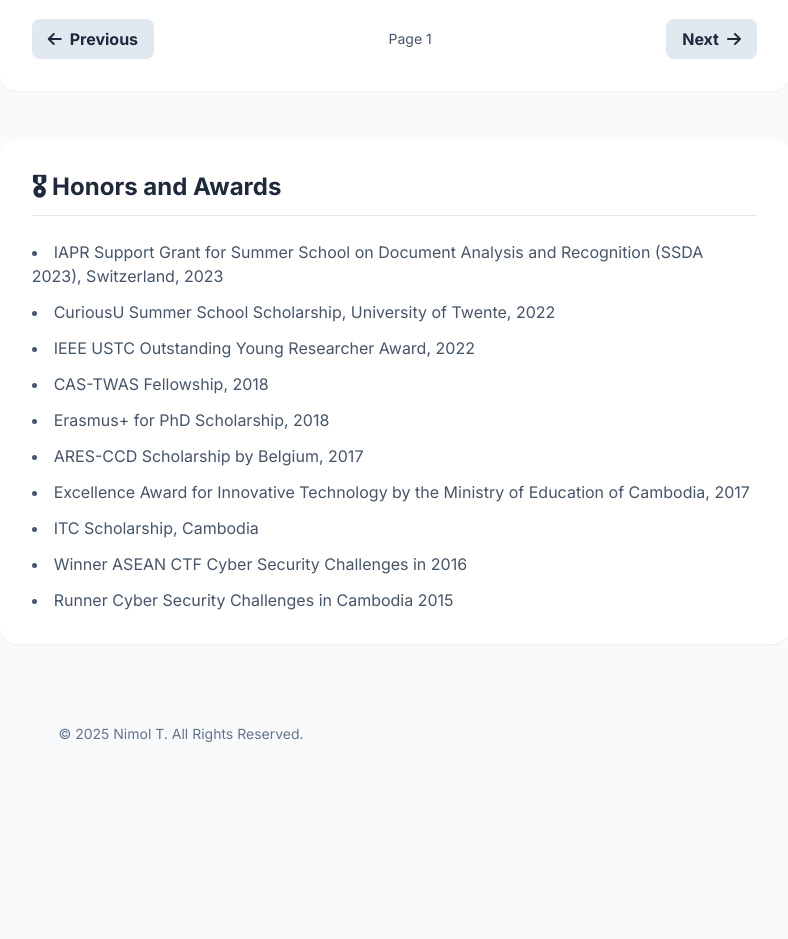
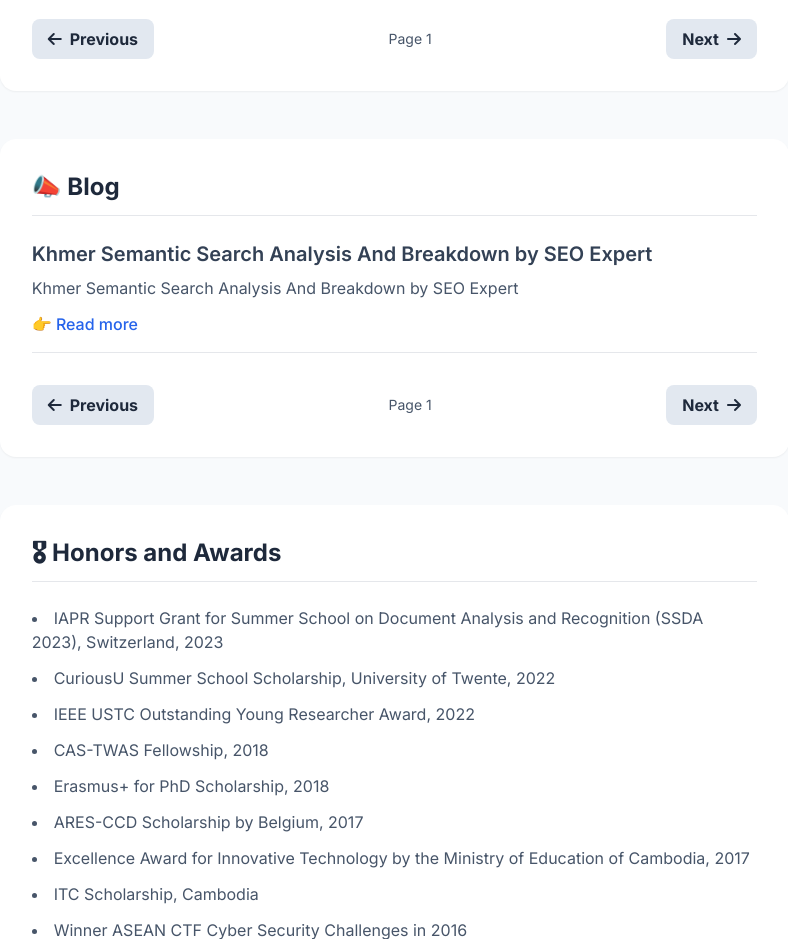
Before and after one commit to ruiSJU111/ruisju111.github.io, a plain HTML site: page index.html in a window 1280 px wide. Shown: the part 4240-5179 px from the top of the page, without its empty margins (459-1247 px from the left). Before the commit the page ends 5016 px from the top, so only its background shows below. Drawn offline with nearby package versions, Linux system fonts and the light colour scheme.

Commit message:
Update index.html

```diff
--- a/index.html
+++ b/index.html
@@ -397,7 +397,48 @@
         </button>
     </div>
 </section>
+<!-- Blog Section -->
+<section id="blog" class="bg-white p-8 rounded-2xl shadow-sm">
+    <h2 class="text-2xl font-bold text-slate-800 mb-6 border-b pb-3">📣 Blog</h2>
 
+    <div class="space-y-6">
+        <!-- Post -->
+        <article class="border-b pb-4">
+            <h3 class="text-xl font-semibold text-slate-700">Khmer Semantic Search Analysis And Breakdown by SEO Expert</h3>
+            <p class="text-slate-600 mt-2">
+               Khmer Semantic Search Analysis And Breakdown by SEO Expert
+            </p>
+            <a href="https://ethanlazuk.com/blog/hamsterdam-research-kse/" target="_blank" class="inline-block mt-3 text-blue-600 hover:underline font-medium">
+                👉 Read more
+            </a>
+        </article>
+
+        <!-- Add more articles for Week 2, Week 3... -->
+        <!-- Example: -->
+        <!--
+        <article class="border-b pb-4">
+            <h3 class="text-xl font-semibold text-slate-700">Week 2: Image Formation & Representation</h3>
+            <p class="text-slate-600 mt-2">
+                Learn how images are captured, structured, and stored. Explore color models, sensors, and coordinate systems that form the foundation of visual data processing.
+            </p>
+            <a href="Week_2_Image_Formation.html" class="inline-block mt-3 text-blue-600 hover:underline font-medium">
+                👉 Read more
+            </a>
+        </article>
+        -->
+    </div>
+
+    <!-- Pagination Controls (if needed for many posts) -->
+    <div class="flex items-center justify-between mt-8">
+        <button class="pagination-btn bg-slate-200 hover:bg-slate-300 text-slate-800 font-bold py-2 px-4 rounded-lg flex items-center">
+            <i class="fa-solid fa-arrow-left mr-2"></i> Previous
+        </button>
+        <span class="text-sm text-slate-600">Page 1</span>
+        <button class="pagination-btn bg-slate-200 hover:bg-slate-300 text-slate-800 font-bold py-2 px-4 rounded-lg flex items-center">
+            Next <i class="fa-solid fa-arrow-right ml-2"></i>
+        </button>
+    </div>
+</section>
 
                     <!-- Honors and Awards Section -->
                     <section id="awards" class="bg-white p-8 rounded-2xl shadow-sm">
```
